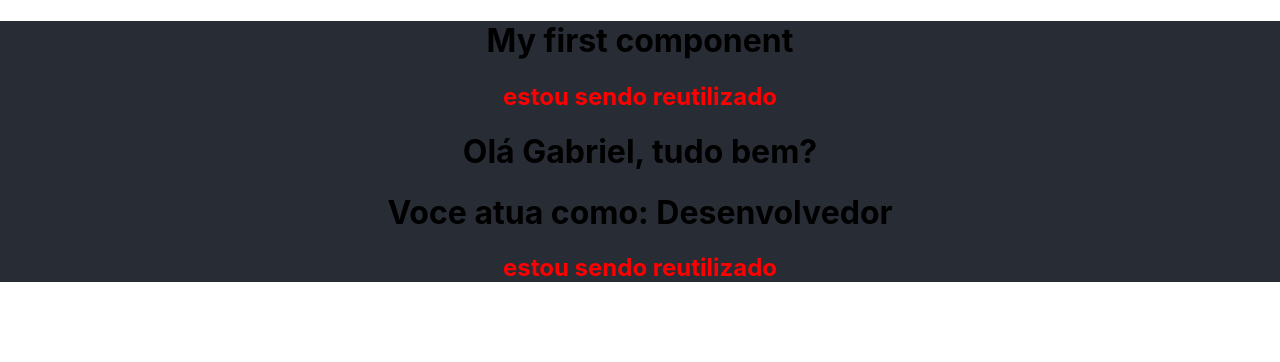
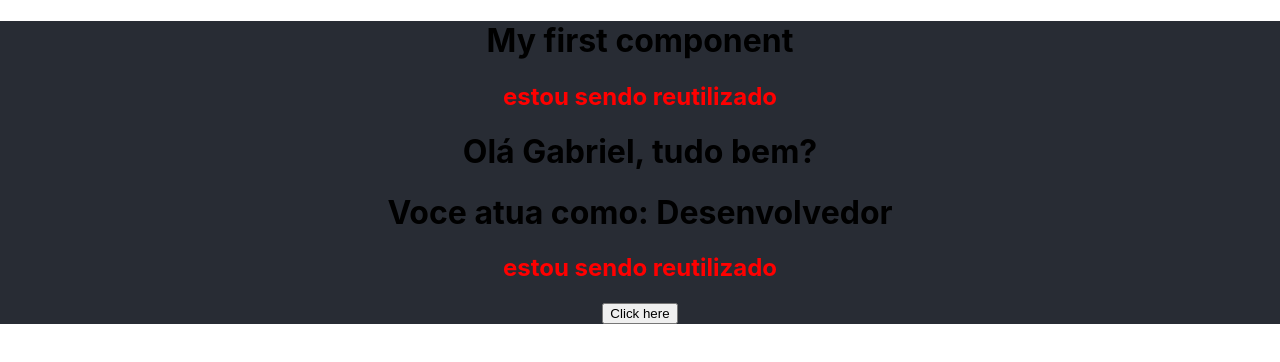
Before and after one commit to bielalmd/react-hooks-router-projects, a React (Create React App) app in the folder hello-world/: page / in a window 1280 px wide. Shown: the top 362 px of the page. Built offline with nearby package versions, Linux system fonts and the light colour scheme.

Commit message:
feat: events

```diff
--- a/hello-world/src/App.jsx
+++ b/hello-world/src/App.jsx
@@ -4,16 +4,17 @@ import TemplateExpressions from './components/TemplateExpression';
 
 // Styles
 import './App.css';
+import Events from './components/Events';
 import MyComponent from './components/MyComponent';
 
 
 function App() {
   return (
     <div className="App">
-      <FirstComponent/>
-      <TemplateExpressions/>
+      <FirstComponent />
+      <TemplateExpressions />
       <MyComponent/>
-
+      <Events/>
     </div>
   );
 }
--- /dev/null
+++ b/hello-world/src/components/Events.jsx
@@ -0,0 +1,16 @@
+const Events = () => {
+
+    const handleMyEvent = (e) => {
+        console.log(e);
+
+        console.log('your button it working');
+    };
+
+    return (
+        <div>
+            <button onClick={handleMyEvent}>Click here</button>
+        </div>
+    )
+}
+
+export default Events;
```
